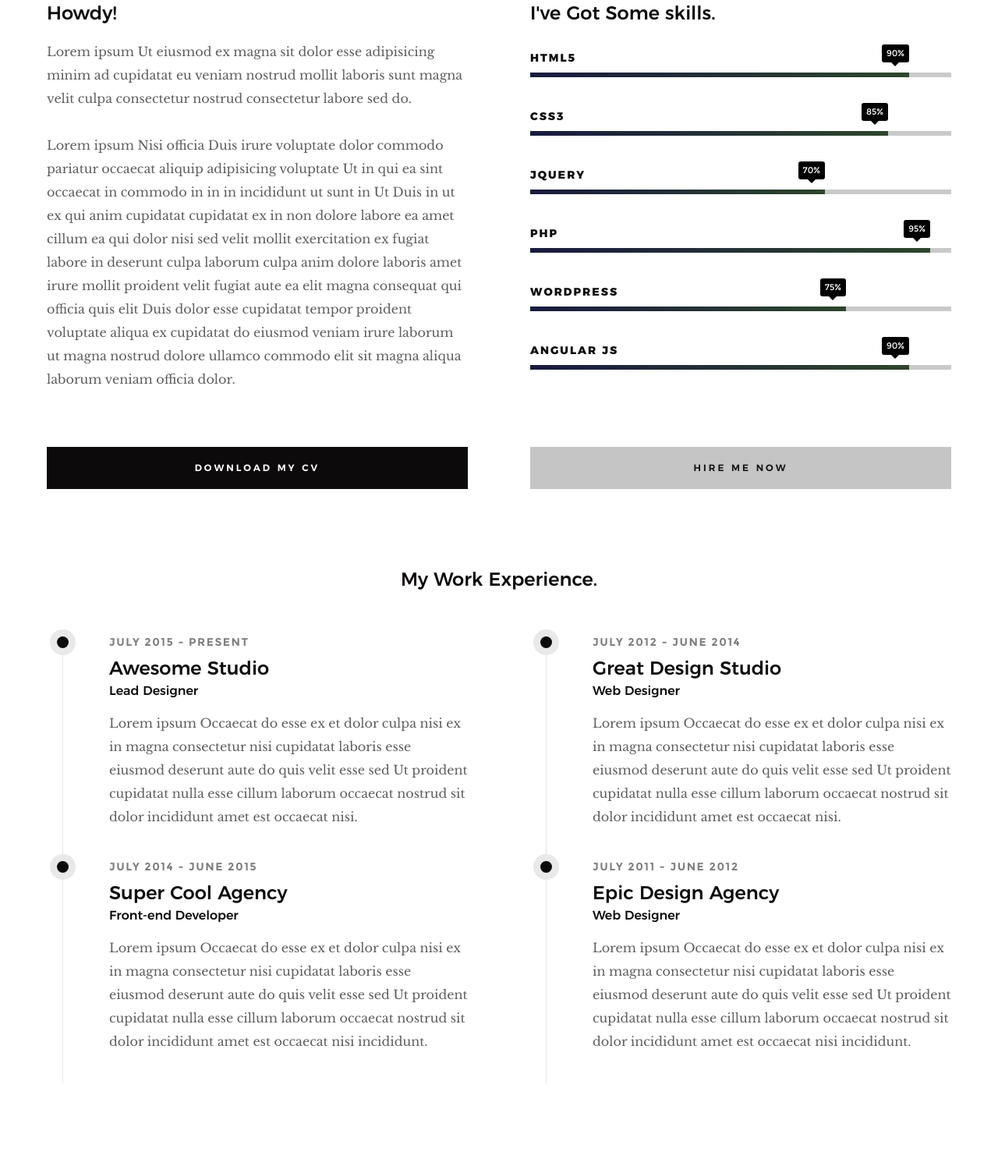
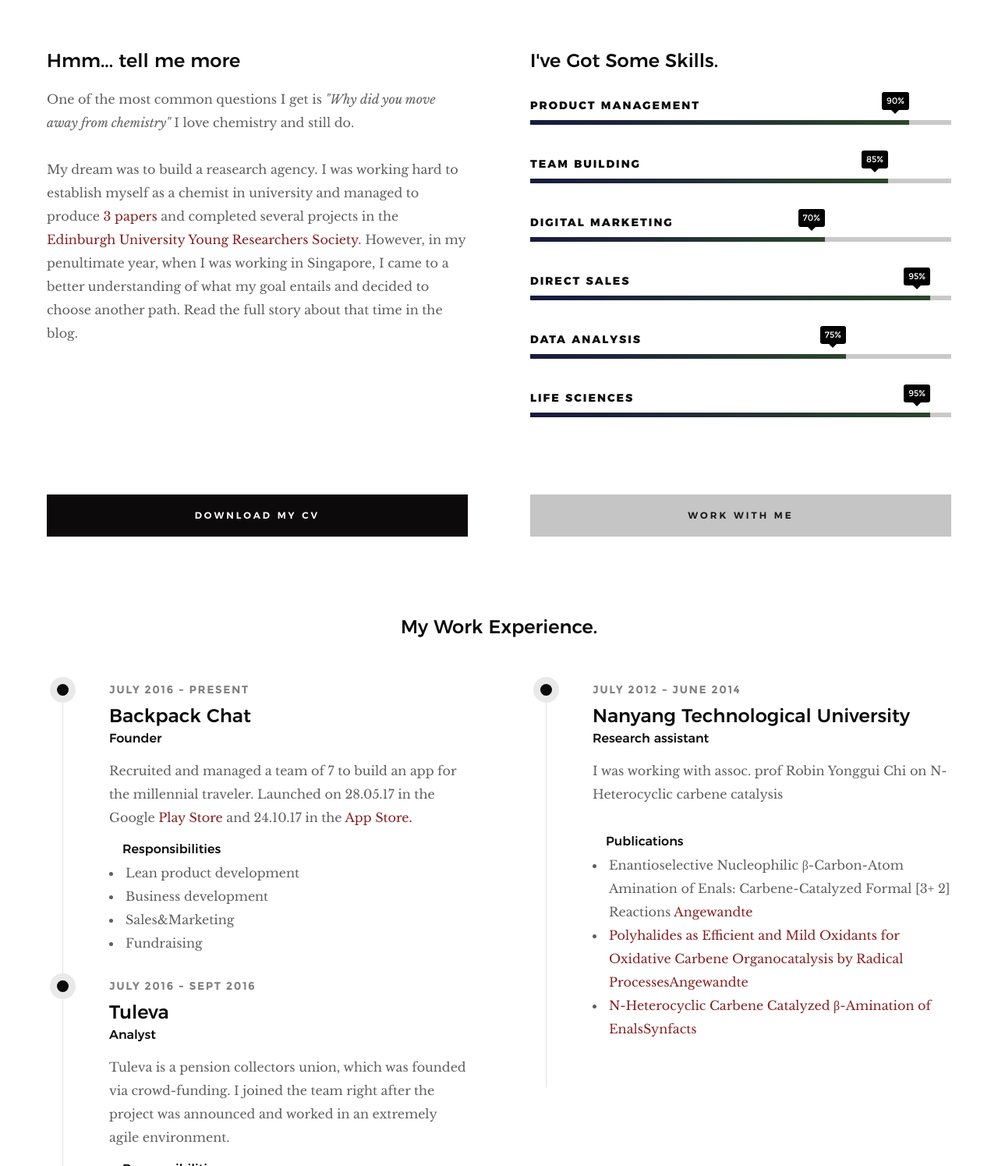
Before and after one commit to martinjeret/Hola10, a plain HTML site: page Hola10/index.html in a window 1280 px wide. Shown: the part 1305-2800 px from the top of the page at 78% size. Drawn offline with Linux system fonts and the light colour scheme.

Commit message:
updated index and pic
yo

```diff
--- a/Hola10/css/iconic/css/iconmonstr-iconic-font.css
+++ b/Hola10/css/iconic/css/iconmonstr-iconic-font.css
@@ -15,6 +15,11 @@
   text-rendering: auto;
   -webkit-font-smoothing: antialiased;
   -moz-osx-font-smoothing: grayscale;
+  width: 200px;
+  height: 150px;
+  position: relative;
+  overflow: hidden;
+  margin: 0;
 }
 .im-angle-right:before {
   content: '\e001';
@@ -510,9 +515,23 @@
 }
 .im-facebook:before {
   content: '\e0a5';
+  display: block;
+  position: absolute;
+  top: 50%;
+  left: 50%;
+  min-height: 100%;
+  min-width: 100%;
+  transform: translate(-50%, -50%)
 }
 .im-facebook-like:before {
   content: '\e0a6';
+  display: block;
+  position: absolute;
+  top: 50%;
+  left: 50%;
+  min-height: 100%;
+  min-width: 100%;
+  transform: translate(-50%, -50%)
 }
 .im-twitter:before {
   content: '\e0a7';
--- a/Hola10/css/main.css
+++ b/Hola10/css/main.css
@@ -1282,7 +1282,7 @@ button::-moz-focus-inner, input::-moz-focus-inner {
     margin-top: 0;
     margin-bottom: 0;
 }
-
+}
 .section-intro.has-bottom-sep {
     padding-bottom: 1.5rem;
     position: relative;
@@ -1526,7 +1526,7 @@ button::-moz-focus-inner, input::-moz-focus-inner {
     padding: 0;
     outline: 0;
     border: none;
-    width: 80px;
+    width: 157px;
     -webkit-transition: all 0.3s ease-in-out;
     transition: all 0.3s ease-in-out;
 }
@@ -2217,7 +2217,8 @@ html.no-csstransitions .home-content__main {
 
 
 /* -------------------------------------------------------------------
- * ## timeline - (_site-layout.scss)
+ * ##
+  - (_site-layout.scss)
  * ------------------------------------------------------------------- */
 
 .timeline {
@@ -2240,7 +2241,7 @@ html.no-csstransitions .home-content__main {
 .timeline__block {
     position: relative;
     padding-left: 8rem;
-    min-height: 28.8rem;
+    min-height: 26.8rem;
 }
 
 .timeline__bullet {
@@ -2277,6 +2278,11 @@ html.no-csstransitions .home-content__main {
 .timeline__desc p {
     margin: 0;
     padding-bottom: 3rem;
+}
+
+.timeline__desc__ul p {
+    margin: 0;
+    padding-bottom: 1rem;
 }
 
 
--- a/Hola10/index.html
+++ b/Hola10/index.html
@@ -43,7 +43,7 @@
     <header class="s-header">
 
         <div class="header-logo">
-            <a class="site-logo" href="index.html"><img src="images/logo.png" alt="Homepage"></a>
+            <a class="site-logo" href="index.html"><img src="images/Martin Jeret libre.png" alt="Homepage"></a>
         </div>
 
         <nav class="header-nav-wrap">
@@ -63,7 +63,7 @@
 
    <!-- home
    ================================================== -->
-   <section id="home" class="s-home page-hero target-section" data-parallax="scroll" data-image-src="images/hero-bg.jpg" data-natural-width=3000 data-natural-height=2000 data-position-y=center>
+   <section id="home" class="s-home page-hero target-section" data-parallax="scroll" data-image-src="images/MJVunk.jpg" data-natural-width=3000 data-natural-height=2000 data-position-y=center>
 
         <div class="overlay"></div>
         <div class="shadow-overlay"></div>
@@ -75,9 +75,9 @@
                 <h3>Hello There</h3>
 
                 <h1>
-                    I am Jonathan Doe. <br>
-                    I am a graphic & UI/UX <br>
-                    designer based in Somewhere.
+                    I am Martin Jeret <br>
+                    Growth hacker <br>
+                    Based in Estonia
                 </h1>
 
                 <div class="home-content__buttons">
@@ -101,19 +101,10 @@
 
         <ul class="home-social">
             <li>
-                <a href="#"><i class="im im-facebook" aria-hidden="true"></i><span>Facebook</span></a>
+                <a href="https://www.facebook.com/martinjeret"><i class="im im-facebook" aria-hidden="true"></i><span>Facebook</span></a>
             </li>
             <li>
-                <a href="#"><i class="im im-twitter" aria-hidden="true"></i><span>Twiiter</span></a>
-            </li>
-            <li>
-                <a href="#"><i class="im im-instagram" aria-hidden="true"></i><span>Instagram</span></a>
-            </li>
-            <li>
-                <a href="#"><i class="im im-behance" aria-hidden="true"></i><span>Behance</span></a>
-            </li>
-            <li>
-                <a href="#"><i class="im im-pinterest" aria-hidden="true"></i><span>Pinterest</span></a>
+                <a href="https://www.instagram.com/martinjeret"><i class="im im-instagram" aria-hidden="true"></i><span>Instagram</span></a>
             </li>
         </ul>
         <!-- end home-social -->
@@ -129,49 +120,49 @@
             <div class="col-full text-center">
                 <h3>About</h3>
                 <h1>More About Me</h1>
-                <p class="lead">Lorem ipsum Dolor adipisicing nostrud et aute Excepteur amet commodo ea dolore irure esse Duis nulla sint fugiat cillum ullamco proident aliquip quis qui voluptate dolore veniam Ut laborum non est in officia.</p>
+                <p class="lead">I am an MChem graduate from the University of Edinburgh. I got into technology and growth hacking in the
+                    summer of 2016 when I started to build my first app - <a href="https://goo.gl/frHZiH">Backpack Chat</a>.
+                    After several small projects I've started to offer product management, team building and digital marketing - <span style="color: #862121; font-size:1.1em"> Growth Hacking</span> - as a service </p>
             </div>
         </div>
 
         <div class="row about-content">
 
             <div class="col-six tab-full left">
-                <h3>Howdy!</h3>
+                <h3>Hmm... tell me more</h3>
 
-                <p>Lorem ipsum Ut eiusmod ex magna sit dolor esse adipisicing minim ad cupidatat eu veniam nostrud mollit laboris sunt magna velit culpa consectetur nostrud consectetur labore sed do.</p>
-
-                <p>
-                Lorem ipsum Nisi officia Duis irure voluptate dolor commodo pariatur occaecat aliquip adipisicing voluptate Ut in qui ea sint occaecat in commodo in in in incididunt ut sunt in Ut Duis in ut ex qui anim cupidatat cupidatat ex in non dolore labore ea amet cillum ea qui dolor nisi sed velit mollit exercitation ex fugiat labore in deserunt culpa laborum culpa anim dolore laboris amet irure mollit proident velit fugiat aute ea elit magna consequat qui officia quis elit Duis dolor esse cupidatat tempor proident voluptate aliqua ex cupidatat do eiusmod veniam irure laborum ut magna nostrud dolore ullamco commodo elit sit magna aliqua laborum veniam officia dolor.
+                <p>One of the most common questions I get is <i>"Why did you move away from chemistry"</i> I love chemistry and still do.</p>
+                <p> My dream was to build a reasearch agency. I was working hard to establish myself as a chemist in university and managed to produce <a href="https://scholar.google.com/citations?user=fPZEpfAAAAAJ&hl=en">3 papers</a> and completed several projects in the <a href="http://euysra.com/departments/chemistry/">Edinburgh University Young Researchers Society</a>. However, in my penultimate year, when I was working in Singapore, I came to a better understanding of what my goal entails and decided to choose another path. Read the full story about that time in the blog.
                 </p>
             </div>
 
             <div class="col-six tab-full right">
-                <h3>I've Got Some skills.</h3>
+                <h3>I've Got Some Skills.</h3>
 
                 <ul class="skill-bars">
                     <li>
                     <div class="progress percent90"><span>90%</span></div>
-                    <strong>HTML5</strong>
+                    <strong>Product management</strong>
                     </li>
                     <li>
                     <div class="progress percent85"><span>85%</span></div>
-                    <strong>CSS3</strong>
+                    <strong>Team building</strong>
                     </li>
                     <li>
                     <div class="progress percent70"><span>70%</span></div>
-                    <strong>JQuery</strong>
+                    <strong>Digital marketing</strong>
                     </li>
                     <li>
                     <div class="progress percent95"><span>95%</span></div>
-                    <strong>PHP</strong>
+                    <strong>Direct sales</strong>
                     </li>
                     <li>
                     <div class="progress percent75"><span>75%</span></div>
-                    <strong>Wordpress</strong>
+                    <strong>Data analysis</strong>
                     </li>
                     <li>
-                    <div class="progress percent90"><span>90%</span></div>
-                    <strong>Angular JS</strong>
+                    <div class="progress percent95"><span>95%</span></div>
+                    <strong>Life sciences</strong>
                     </li>
                 </ul>
             </div>
@@ -184,7 +175,7 @@
                 <a href="#0" class="btn btn--primary full-width">Download My CV</a>
             </div>
             <div class="col-six tab-full right">
-                <a href="#0" class="btn full-width">Hire Me Now</a>
+                <a href="#0" class="btn full-width">Work with me</a>
             </div>
 
         </div> <!-- end about-content buttons -->
@@ -197,31 +188,55 @@
 
             <div class="col-six tab-full left">
                 <div class="timeline">
-
                     <div class="timeline__block">
                         <div class="timeline__bullet"></div>
                         <div class="timeline__header">
-                            <p class="timeline__timeframe">July 2015 - Present</p>
-                            <h3>Awesome Studio</h3>
-                            <h5>Lead Designer</h5>
+                            <p class="timeline__timeframe">July 2016 - Present</p>
+                            <h3>Backpack Chat</h3>
+                            <h5>Founder</h5>
                         </div>
-                        <div class="timeline__desc">
-                            <p>Lorem ipsum Occaecat do esse ex et dolor culpa nisi ex in magna consectetur nisi cupidatat laboris esse eiusmod deserunt aute do quis velit esse sed Ut proident cupidatat nulla esse cillum laborum occaecat nostrud sit dolor incididunt amet est occaecat nisi.</p>
+                        <div class="timeline__desc__ul">
+                            <p>Recruited and managed a team of 7 to build an app for the millennial traveler. Launched on 28.05.17 in the Google <a href="https://play.google.com/store/apps/details?id=at.backpackch.backpackapp">Play Store</a> and 24.10.17 in the <a href="https://itunes.apple.com/ro/app/backpackchat/id1217052054">App Store.</a>
+                                 <ul><span style="font-family: montserrat-medium, sans-serif; color: #0D0A0B">Responsibilities</span>
+                                     <li>Lean product development</li>
+                                     <li>Business development</li>
+                                     <li>Sales&amp;Marketing</li>
+                                     <li>Fundraising<br>
+                                 </ul>
                         </div>
                     </div> <!-- end timeline__block -->
-
                     <div class="timeline__block">
                         <div class="timeline__bullet"></div>
                         <div class="timeline__header">
-                            <p class="timeline__timeframe">July 2014 - June 2015</p>
-                            <h3>Super Cool Agency</h3>
-                            <h5>Front-end Developer</h5>
+                            <p class="timeline__timeframe">July 2016 - Sept 2016</p>
+                            <h3>Tuleva</h3>
+                            <h5>Analyst</h5>
                         </div>
-                        <div class="timeline__desc">
-                            <p>Lorem ipsum Occaecat do esse ex et dolor culpa nisi ex in magna consectetur nisi cupidatat laboris esse eiusmod deserunt aute do quis velit esse sed Ut proident cupidatat nulla esse cillum laborum occaecat nostrud sit dolor incididunt amet est occaecat nisi incididunt.</p>
+                        <div class="timeline__desc__ul">
+                            <p>Tuleva is a pension collectors union, which was founded via crowd-funding. I joined the team right after the project was announced and worked in an extremely agile environment.
+                                <ul><span style="font-family: montserrat-medium, sans-serif; color: #0D0A0B">Responsibilities</span>
+                                    <li>Database management</li>
+                                    <li>Marketing analysis</li>
+                                </ul>
+                            <p>Reference: Tõnu Pekk +37253044744</p>
                         </div>
                     </div> <!-- end timeline__block -->
-
+                    <div class="timeline__block">
+                        <div class="timeline__bullet"></div>
+                        <div class="timeline__header">
+                            <p class="timeline__timeframe">July 2017 - Present</p>
+                            <h3>UpSteam</h3>
+                            <h5>Consultant</h5>
+                        </div>
+                        <div class="timeline__desc__ul">
+                            <p>Currently consulting for UpSteam OÜ. UpSteam is a start-up founded in 2017 Feb and offers mobile car detailing service. The team has 3 founders and 2 employees.
+                                <ul><span style="font-family: montserrat-medium, sans-serif; color: #0D0A0B">Responsibilities</span>
+                                    <li>Business development</li>
+                                    <li>IT project management (planning and executing an infrastructure to suit the needs of a growing company)</li>
+                                    <li>Adopting new technologies for e-commerce, customer insight and digital marketing</li>
+                                </ul>- Establishing business intelligence and metrics
+                        </div>
+                    </div>
                 </div> <!-- end timeline -->
             </div> <!-- end left -->
 
@@ -232,23 +247,17 @@
                         <div class="timeline__bullet"></div>
                         <div class="timeline__header">
                             <p class="timeline__timeframe">July 2012 - June 2014</p>
-                            <h3>Great Design Studio</h3>
-                            <h5>Web Designer</h5>
+                            <h3>Nanyang Technological University</h3>
+                            <h5>Research assistant</h5>
+                            <p>I was working with assoc. prof Robin Yonggui Chi on N-Heterocyclic carbene catalysis</p>
+                            <ul><span style="font-family: montserrat-medium, sans-serif; color: #0D0A0B">Publications</span>
+                                <li>Enantioselective Nucleophilic β‐Carbon‐Atom Amination of Enals: Carbene‐Catalyzed Formal [3+ 2] Reactions <a href="http://onlinelibrary.wiley.com/doi/10.1002/anie.201606571/full">Angewandte<a></li>
+                                <li>Polyhalides as Efficient and Mild Oxidants for Oxidative Carbene Organocatalysis by Radical Processes<a href="http://onlinelibrary.wiley.com/doi/10.1002/anie.201004593/full">Angewandte<a></li>
+                                <li>N-Heterocyclic Carbene Catalyzed β-Amination of Enals<a href="https://www.thieme-connect.com/products/ejournals/pdf/10.1055/s-0036-1589636.pdf">Synfacts</a></li>
+                            </ul>
                         </div>
                         <div class="timeline__desc">
-                            <p>Lorem ipsum Occaecat do esse ex et dolor culpa nisi ex in magna consectetur nisi cupidatat laboris esse eiusmod deserunt aute do quis velit esse sed Ut proident cupidatat nulla esse cillum laborum occaecat nostrud sit dolor incididunt amet est occaecat nisi.</p>
-                        </div>
-                    </div> <!-- end timeline__block -->
-
-                    <div class="timeline__block">
-                        <div class="timeline__bullet"></div>
-                        <div class="timeline__header">
-                            <p class="timeline__timeframe">July 2011 - June 2012</p>
-                            <h3>Epic Design Agency</h3>
-                            <h5>Web Designer</h5>
-                        </div>
-                        <div class="timeline__desc">
-                            <p>Lorem ipsum Occaecat do esse ex et dolor culpa nisi ex in magna consectetur nisi cupidatat laboris esse eiusmod deserunt aute do quis velit esse sed Ut proident cupidatat nulla esse cillum laborum occaecat nostrud sit dolor incididunt amet est occaecat nisi incididunt.</p>
+                            <p></p>
                         </div>
                     </div> <!-- end timeline__block -->
 
```
Also changed, not shown: Hola10/styles.html (+2 -2 lines), Hola10/images/MJVunk.jpg (added), Hola10/images/Martin Jeret Libre.png (added), Hola10/images/Martin Jeret.png (added), 1 other file.
